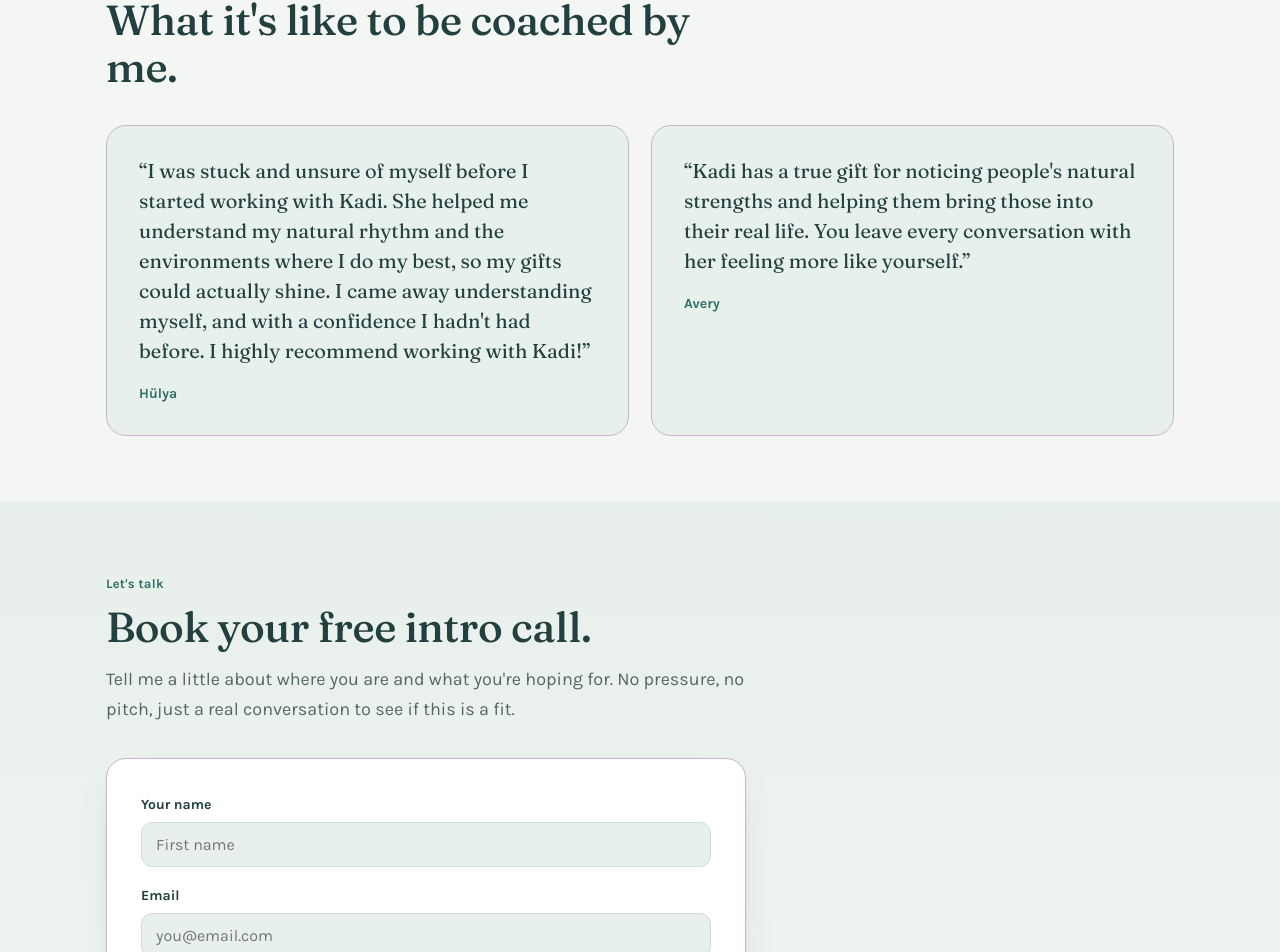
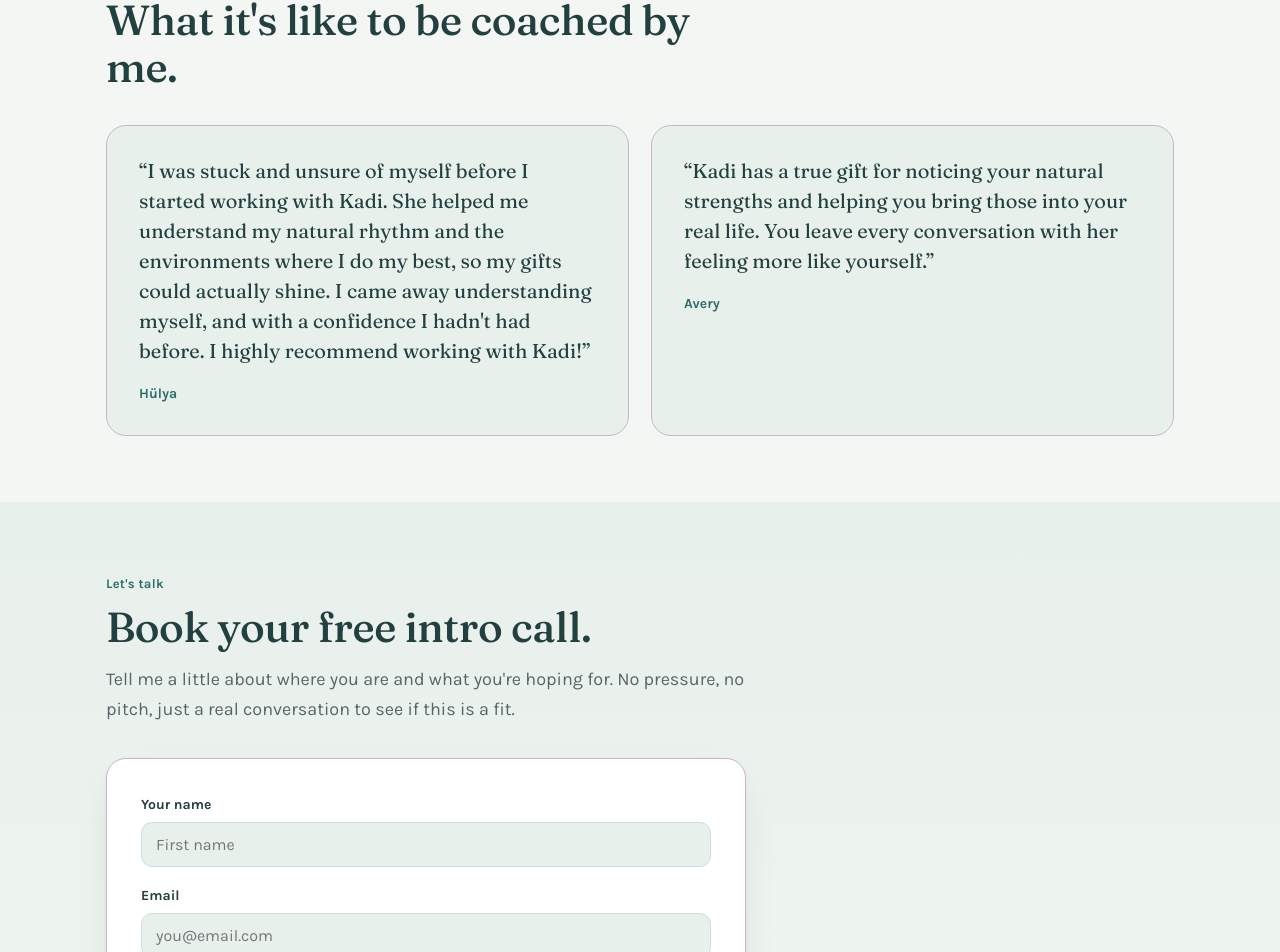
Before and after one commit to jackgardner99/in-your-nature-client, a React (Vite) app: page / in a window 1280 px wide. Shown: the part 4422-5374 px from the top of the page. Built offline with nearby package versions, Linux system fonts and the light colour scheme.

Commit message:
dns configuration

```diff
--- a/src/data/testimonials.js
+++ b/src/data/testimonials.js
@@ -7,6 +7,6 @@ export const testimonials = [
   {
     name: 'Avery',
     quote:
-      "Kadi has a true gift for noticing people's natural strengths and helping them bring those into their real life. You leave every conversation with her feeling more like yourself.",
+      "Kadi has a true gift for noticing your natural strengths and helping you bring those into your real life. You leave every conversation with her feeling more like yourself.",
   },
 ]
```
